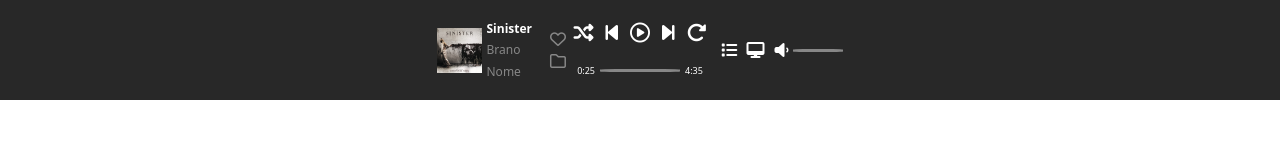
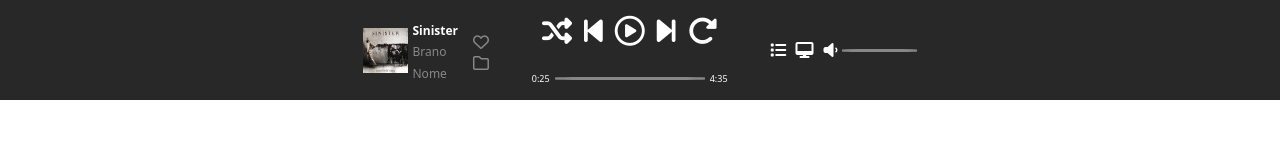
Before and after one commit to albertoBarl/html-css-spotifyweb, a plain HTML site: page index.html in a window 1280 px wide. Drawn offline with Linux system fonts and the light colour scheme.

Commit message:
fixed footer

```diff
--- a/css/style.css
+++ b/css/style.css
@@ -25,7 +25,8 @@ footer{
 
 footer .container{
     align-items: center;
-    max-width: 427px;
+    justify-content: space-between;
+    max-width: 575px;
     height: 100px;
     margin: 0 auto;
     color: #878787;
@@ -33,7 +34,6 @@ footer .container{
 
 .footer-left, .footer-center, .footer-right{
     align-items: center;
-    width: calc(100% / 3);
     height: 75px;
 }
 
@@ -57,8 +57,12 @@ footer .container{
     font-size: .75rem;
 }
 
+.footer-left div:last-child{
+    flex-direction: column;
+}
+
 .footer-left div:last-child *{
-    padding-right: 3px
+    padding-top: 5px
 }
 
 
@@ -71,17 +75,18 @@ footer .container{
 
 .footer-center div:first-child *{
     padding: 0px 6px 0 6px;
-    font-size: 20px
+    font-size: 30px
 }
 
 .playing-bar{
     align-items: center;
+    margin-top: 20px;
 }
 
 .playing-bar div:nth-child(2){
     margin: 0px 5px;
     height: 3px;
-    width: 80px;
+    width: 150px;
     background-color: #878787;
     border-radius: 20%;
 }
@@ -111,7 +116,7 @@ footer .container{
 
 .volume div{
     height: 3px;
-    width: 50px;
+    width: 75px;
     background-color: #878787;
     border-radius: 20%;
 }
--- a/index.html
+++ b/index.html
@@ -22,7 +22,7 @@
                         <span>Brano <br> Nome</span>
                     </div>
                 </div>
-                <div>
+                <div class="flex">
                     <i class="fa-regular fa-heart"></i>
                     <i class="fa-regular fa-folder"></i>
                 </div>
```
